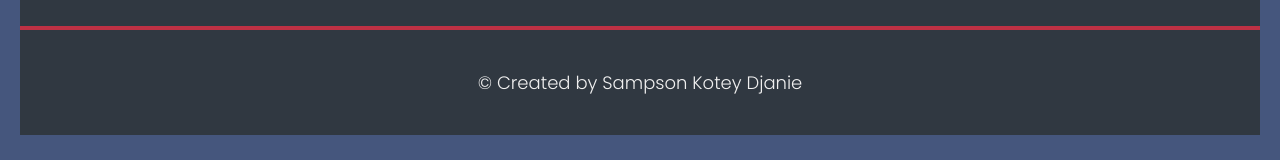
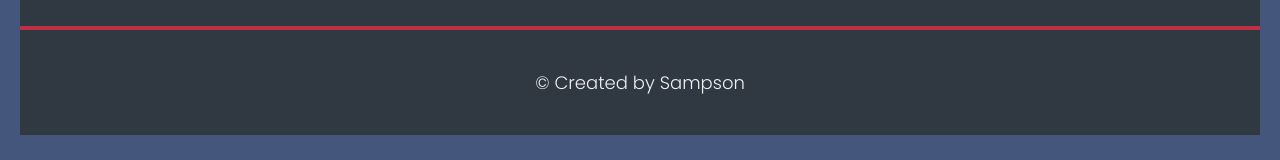
Before and after one commit to NiiKoteyDjanie/niikoteydjanie.github.io, a plain HTML site: page index.html in a window 1280 px wide. Shown: the part 2475-2635 px from the top of the page. Drawn offline with Linux system fonts and the light colour scheme.

Commit message:
Update index.html

```diff
--- a/index.html
+++ b/index.html
@@ -173,7 +173,8 @@
     <footer>
 
       <p>
-        &copy; Created by Sampson Kotey Djanie
+        &copy; Created by Sampson
+
       </p>
     </footer>
 
```
